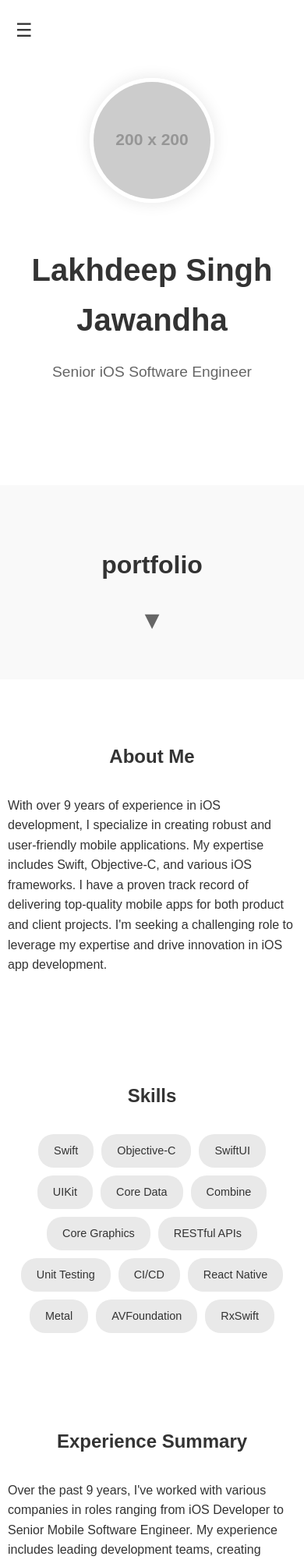
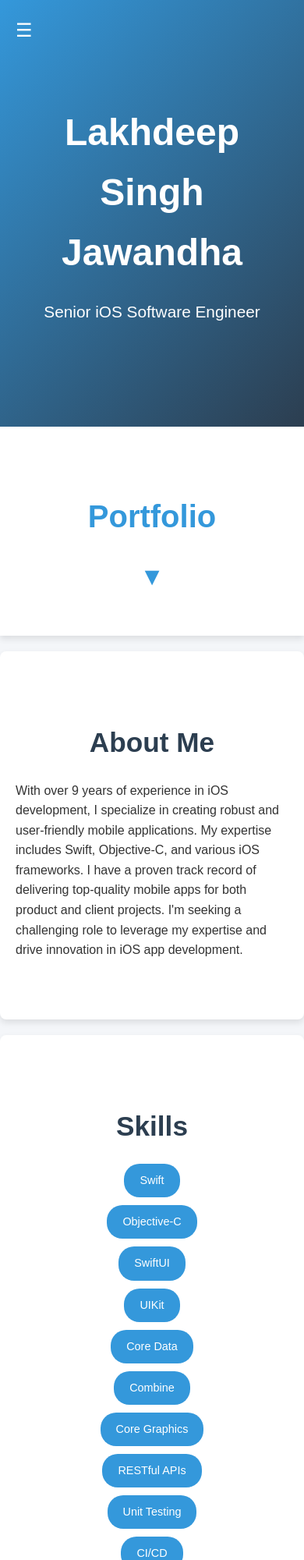
Before and after one commit to lakhdeepjawandha/lakhdeep.github.io, a plain HTML site: page index.html in a window 390 px wide. Shown: the top 2000 px of the page at 78% size. Drawn offline with Linux system fonts and the light colour scheme; placeholder pictures from the web are drawn by us.

Commit message:
Update index.html

```diff
--- a/index.html
+++ b/index.html
@@ -12,34 +12,24 @@
             line-height: 1.6;
             color: #333;
             scroll-behavior: smooth;
-        }
-        .container {
-            max-width: 1200px;
-            margin: 0 auto;
-            padding: 20px;
+            background-color: #f4f6f9;
         }
         header {
-            background-color: #fff;
+            background: linear-gradient(135deg, #3498db, #2c3e50);
+            color: #fff;
             text-align: center;
-            padding: 100px 0;
+            padding: 100px 20px;
             position: relative;
-        }
-        .profile-img {
-            width: 200px;
-            height: 200px;
-            border-radius: 50%;
-            margin-bottom: 20px;
-            border: 5px solid #fff;
-            box-shadow: 0 0 20px rgba(0,0,0,0.1);
+            overflow: hidden;
         }
         h1 {
-            font-size: 2.5em;
+            font-size: 3em;
             margin-bottom: 10px;
         }
         .job-title {
-            font-size: 1.2em;
-            color: #666;
+            font-size: 1.3em;
             margin-bottom: 30px;
+            font-weight: 300;
         }
         .menu-icon {
             position: fixed;
@@ -47,40 +37,52 @@
             left: 20px;
             font-size: 24px;
             cursor: pointer;
+            color: #fff;
             z-index: 1000;
         }
         .portfolio-section {
             text-align: center;
-            padding: 50px 0;
-            background-color: #f9f9f9;
+            padding: 50px 20px;
+            background: #fff;
+            box-shadow: 0 4px 8px rgba(0,0,0,0.1);
+            margin-bottom: 20px;
         }
         .portfolio-heading {
-            font-size: 2em;
+            font-size: 2.5em;
             margin-bottom: 20px;
+            color: #3498db;
         }
         .down-arrow {
             font-size: 2em;
-            color: #666;
+            color: #3498db;
         }
         .section {
-            padding: 50px 0;
+            padding: 60px 20px;
+            background: #fff;
+            margin-bottom: 20px;
+            box-shadow: 0 4px 8px rgba(0,0,0,0.1);
+            border-radius: 8px;
         }
         .section h2 {
             text-align: center;
-            margin-bottom: 30px;
+            margin-bottom: 20px;
+            font-size: 2.2em;
+            color: #2c3e50;
         }
         .skills {
             display: flex;
             flex-wrap: wrap;
             justify-content: center;
             gap: 10px;
+            margin-top: 20px;
         }
         .skill {
-            background-color: #e9e9e9;
-            color: #333;
+            background-color: #3498db;
+            color: #fff;
             padding: 10px 20px;
             border-radius: 20px;
             font-size: 0.9em;
+            font-weight: 500;
         }
         .project {
             background-color: #fff;
@@ -101,6 +103,7 @@
             margin-top: 10px;
             color: #3498db;
             text-decoration: none;
+            font-weight: 500;
         }
         .project a:hover {
             text-decoration: underline;
@@ -109,21 +112,20 @@
             display: flex;
             justify-content: center;
             gap: 20px;
+            margin-top: 20px;
         }
         .contact a {
-            color: #333;
+            color: #2c3e50;
             text-decoration: none;
+            font-weight: 500;
         }
         .contact a:hover {
             text-decoration: underline;
         }
         @media (max-width: 768px) {
-            .container {
-                padding: 10px;
-            }
-            .profile-img {
-                width: 150px;
-                height: 150px;
+            .skills {
+                flex-direction: column;
+                align-items: center;
             }
         }
     </style>
@@ -132,13 +134,12 @@
     <div class="menu-icon">☰</div>
 
     <header>
-        <img src="https://via.placeholder.com/200" alt="Lakhdeep Singh Jawandha" class="profile-img">
         <h1>Lakhdeep Singh Jawandha</h1>
         <p class="job-title">Senior iOS Software Engineer</p>
     </header>
 
     <div class="portfolio-section">
-        <h2 class="portfolio-heading">portfolio</h2>
+        <h2 class="portfolio-heading">Portfolio</h2>
         <div class="down-arrow">▼</div>
     </div>
 
```
